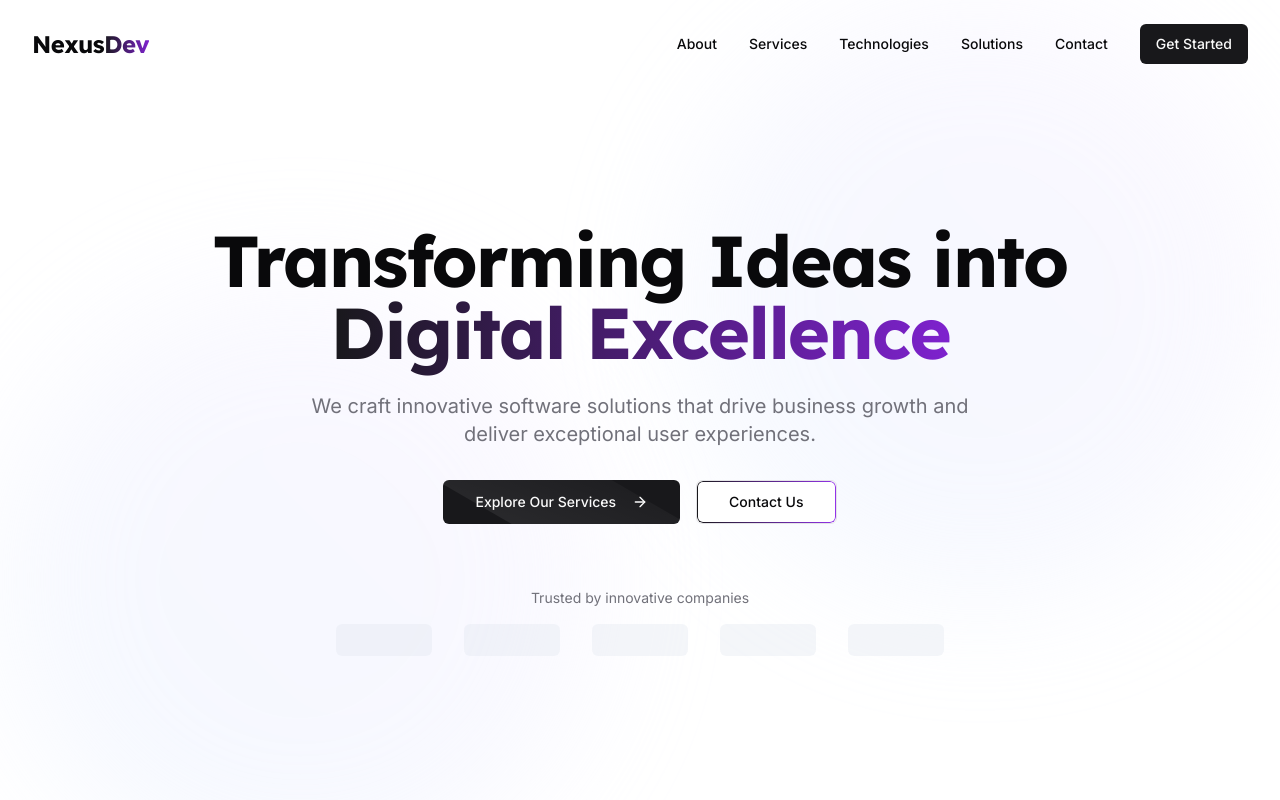
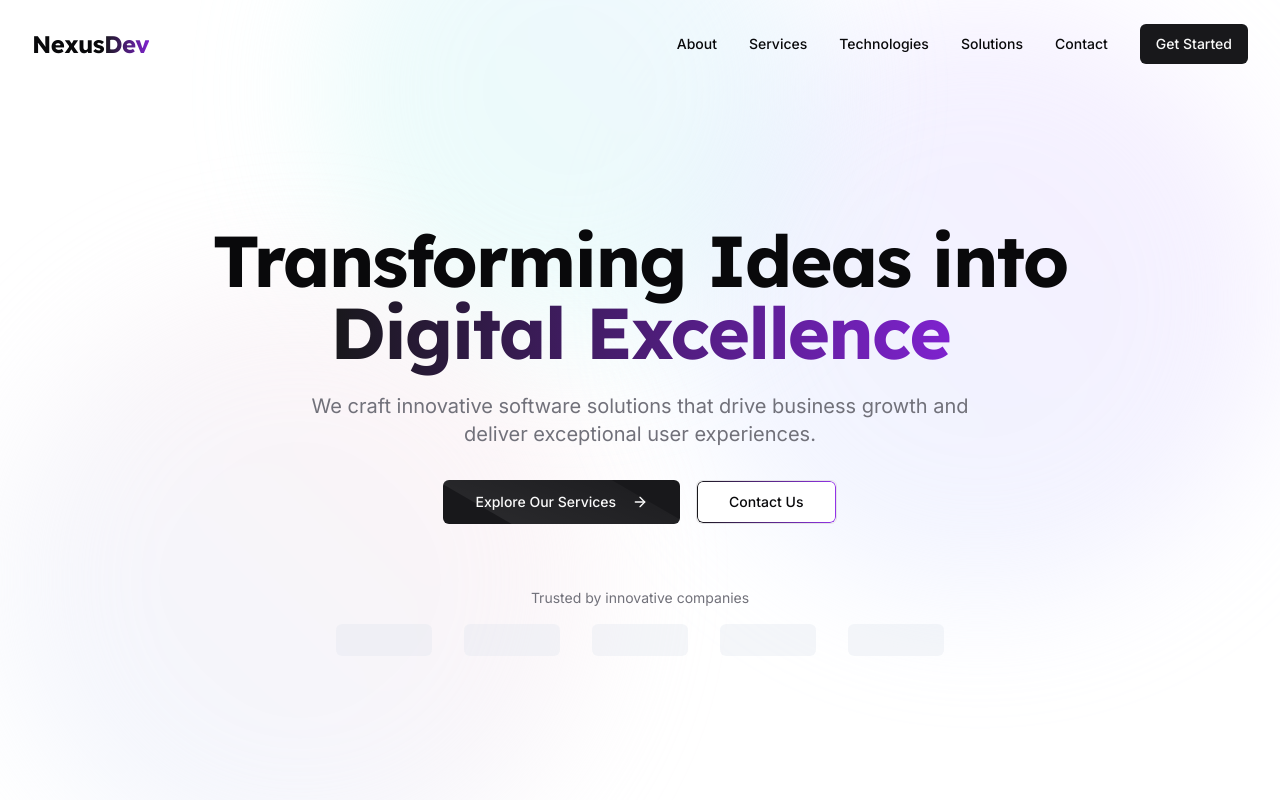
Before and after one commit to init-anmol/modern-solution-nexus-33, a React (Vite) app: page / in a window 1280 px wide. Shown: the top 800 px of the page. Built offline with nearby package versions, Linux system fonts and the light colour scheme.

Commit message:
Add background colors
Added light and soothing background colors to the website.

```diff
--- a/src/components/About.tsx
+++ b/src/components/About.tsx
@@ -34,7 +34,9 @@ const About = () => {
     <section id="about" className="py-20 md:py-32 relative">
       {/* Background decoration */}
       <div className="absolute inset-0 pointer-events-none -z-10">
-        <div className="absolute right-0 top-1/4 w-64 h-64 bg-gradient-to-bl from-purple-50 to-blue-50 dark:from-purple-900/10 dark:to-blue-900/10 rounded-full blur-3xl opacity-70"></div>
+        <div className="absolute left-0 top-1/4 w-64 h-64 bg-gradient-to-br from-teal-50 to-blue-50 dark:from-teal-900/10 dark:to-blue-900/10 rounded-full blur-3xl opacity-70"></div>
+        <div className="absolute right-0 top-1/4 w-80 h-80 bg-gradient-to-bl from-rose-50 to-orange-50 dark:from-rose-900/10 dark:to-orange-900/10 rounded-full blur-3xl opacity-70"></div>
+        <div className="absolute bottom-20 left-1/2 transform -translate-x-1/2 w-96 h-96 bg-gradient-to-t from-purple-50 to-blue-50 dark:from-purple-900/10 dark:to-blue-900/10 rounded-full blur-3xl opacity-50"></div>
       </div>
 
       <div className="section-container">
--- a/src/components/Hero.tsx
+++ b/src/components/Hero.tsx
@@ -7,8 +7,9 @@ const Hero = () => {
     <section className="relative min-h-screen flex items-center py-32">
       {/* Background elements */}
       <div className="absolute inset-0 pointer-events-none overflow-hidden -z-10">
-        <div className="absolute top-0 right-0 w-[600px] h-[600px] rounded-full bg-gradient-to-bl from-purple-100 to-blue-100 dark:from-purple-900/20 dark:to-blue-900/20 blur-3xl opacity-30"></div>
-        <div className="absolute bottom-0 left-0 w-[600px] h-[600px] rounded-full bg-gradient-to-tr from-blue-100 to-purple-100 dark:from-blue-900/20 dark:to-purple-900/20 blur-3xl opacity-30"></div>
+        <div className="absolute top-0 right-0 w-[600px] h-[600px] rounded-full bg-gradient-to-bl from-purple-200 to-blue-100 dark:from-purple-900/20 dark:to-blue-900/20 blur-3xl opacity-40"></div>
+        <div className="absolute -top-40 left-1/4 w-[500px] h-[500px] rounded-full bg-gradient-to-tr from-teal-100 to-blue-100 dark:from-teal-900/10 dark:to-blue-900/10 blur-3xl opacity-40"></div>
+        <div className="absolute bottom-0 left-0 w-[600px] h-[600px] rounded-full bg-gradient-to-tr from-blue-100 to-rose-100 dark:from-blue-900/20 dark:to-rose-900/20 blur-3xl opacity-40"></div>
       </div>
 
       <div className="section-container">
--- a/src/components/Services.tsx
+++ b/src/components/Services.tsx
@@ -49,7 +49,13 @@ const services = [
 
 const Services = () => {
   return (
-    <section id="services" className="py-20 md:py-32 bg-slate-50 dark:bg-slate-900/30">
+    <section id="services" className="py-20 md:py-32 bg-gradient-to-b from-slate-50 to-white dark:from-slate-900/30 dark:to-slate-900/10 relative">
+      {/* Background elements */}
+      <div className="absolute inset-0 pointer-events-none -z-10">
+        <div className="absolute top-0 left-1/4 w-64 h-64 bg-gradient-to-br from-blue-50 to-teal-50 dark:from-blue-900/10 dark:to-teal-900/10 rounded-full blur-3xl opacity-70"></div>
+        <div className="absolute bottom-0 right-1/4 w-80 h-80 bg-gradient-to-tr from-purple-50 to-blue-50 dark:from-purple-900/10 dark:to-blue-900/10 rounded-full blur-3xl opacity-70"></div>
+      </div>
+
       <div className="section-container">
         <div className="max-w-3xl mx-auto text-center mb-16">
           <h2 data-aos="fade-up" className="section-title">
--- a/src/components/Solutions.tsx
+++ b/src/components/Solutions.tsx
@@ -51,11 +51,13 @@ const Solutions = () => {
   return (
     <section
       id="solutions"
-      className="py-20 md:py-32 bg-slate-50 dark:bg-slate-900/30 relative overflow-hidden"
+      className="py-20 md:py-32 bg-gradient-to-b from-white to-slate-50 dark:from-slate-900 dark:to-slate-900/30 relative overflow-hidden"
     >
       {/* Background decoration */}
       <div className="absolute inset-0 pointer-events-none -z-10">
         <div className="absolute -left-64 top-1/3 w-[500px] h-[500px] rounded-full bg-gradient-to-tr from-purple-50/50 to-blue-50/50 dark:from-purple-900/5 dark:to-blue-900/5 blur-3xl"></div>
+        <div className="absolute right-0 bottom-1/4 w-[400px] h-[400px] rounded-full bg-gradient-to-tl from-teal-50/50 to-blue-50/50 dark:from-teal-900/5 dark:to-blue-900/5 blur-3xl"></div>
+        <div className="absolute left-1/3 bottom-0 w-[600px] h-[400px] rounded-full bg-gradient-to-t from-orange-50/30 to-rose-50/30 dark:from-orange-900/5 dark:to-rose-900/5 blur-3xl"></div>
       </div>
 
       <div className="section-container">
```
